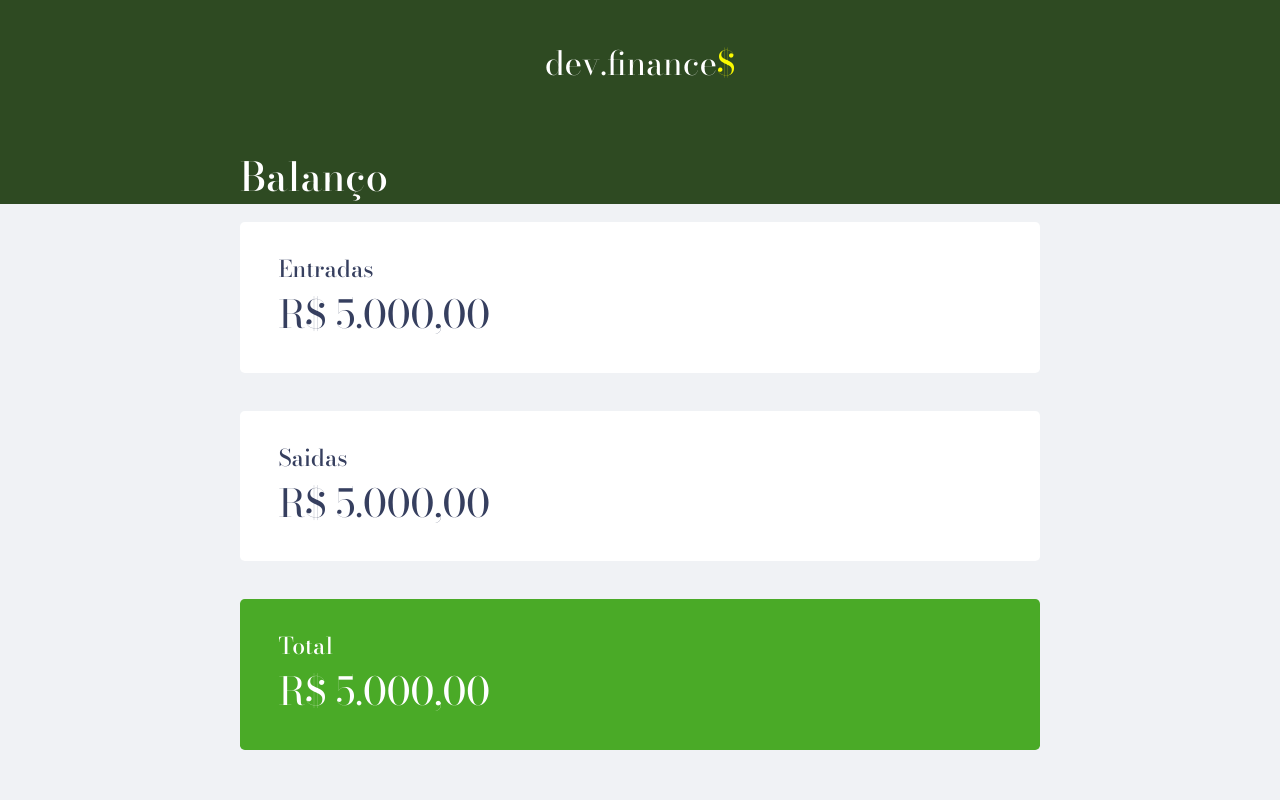
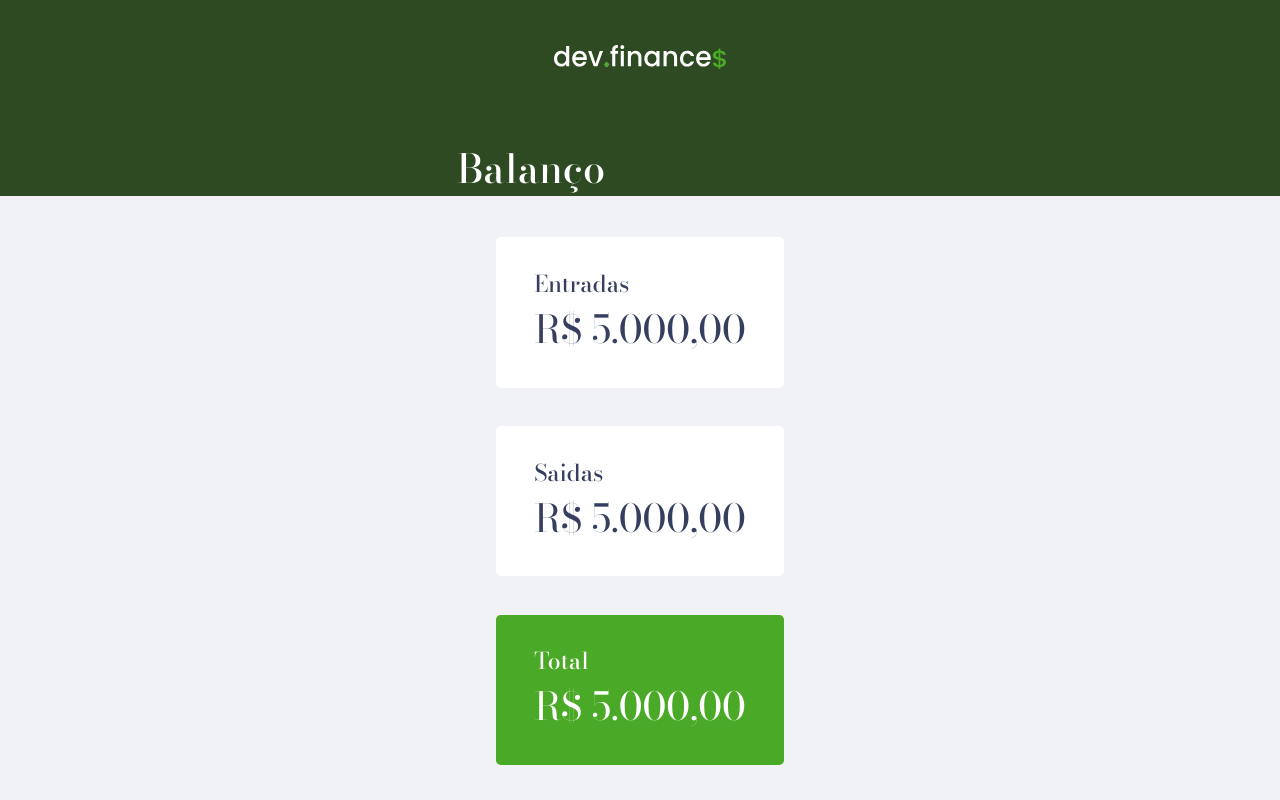
Before and after one commit to aliferds/maratona-discover-rocketseat, a plain HTML site: page index.html in a window 1280 px wide. Shown: the top 800 px of the page. Drawn offline with nearby package versions, Linux system fonts and the light colour scheme.

Commit message:
adicionado imagens, trocado o logo

```diff
--- a/index.html
+++ b/index.html
@@ -10,7 +10,7 @@
 </head>
 <body>
     <header class="title">
-        <h1 id="logo">$ecnanif.ved</span></h1>
+        <img src="/assets/logo.svg" alt="logo dev finances">
     </header>
 
     <main class="container">
--- a/styles.css
+++ b/styles.css
@@ -43,17 +43,6 @@ header {
     background: var(--dark-green);
     padding: 2rem 2rem 6rem 2rem;
     text-align: center;
-    font-weight: 400;
-    font-style: italic;
-}
-
-header h1::first-letter {
-    color: var(--gold);
-}
-header h1 {
-    float:center;
-    unicode-bidi:bidi-override;
-    direction: rtl;
 }
 
 /* CONTENT =========================== */
@@ -82,8 +71,7 @@ header h1 {
     padding: 1.5rem 2rem;
     border-radius: .25rem;
 
-    margin-bottom: 2rem;
-    width: min(80vw, 800px);
+    margin: 2rem;
     color: var(--dark-blue);
 }
 
```
Also changed, not shown: assets/expense.svg (added), assets/income.svg (added), assets/logo.svg (added), assets/minus.svg (added), assets/plus.svg (added), assets/total.svg (added).
